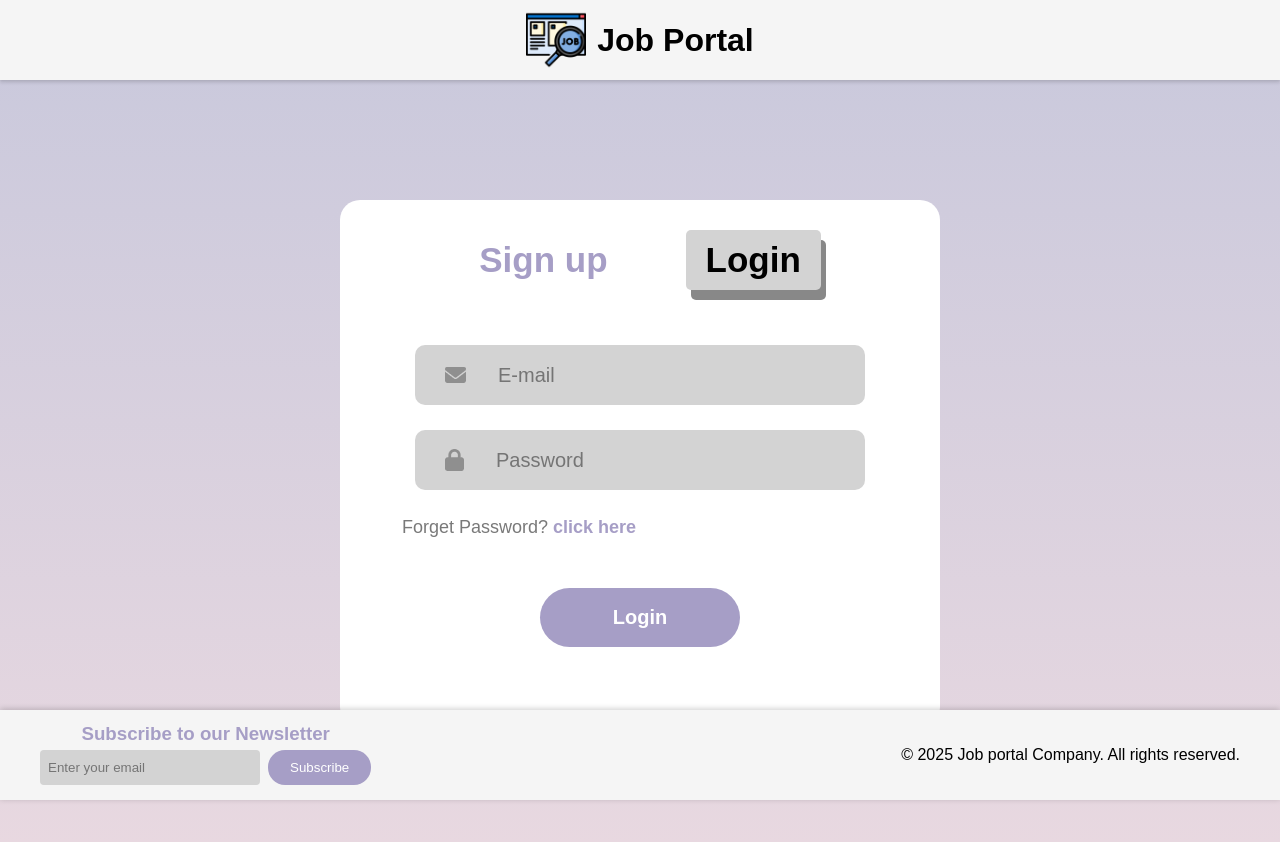
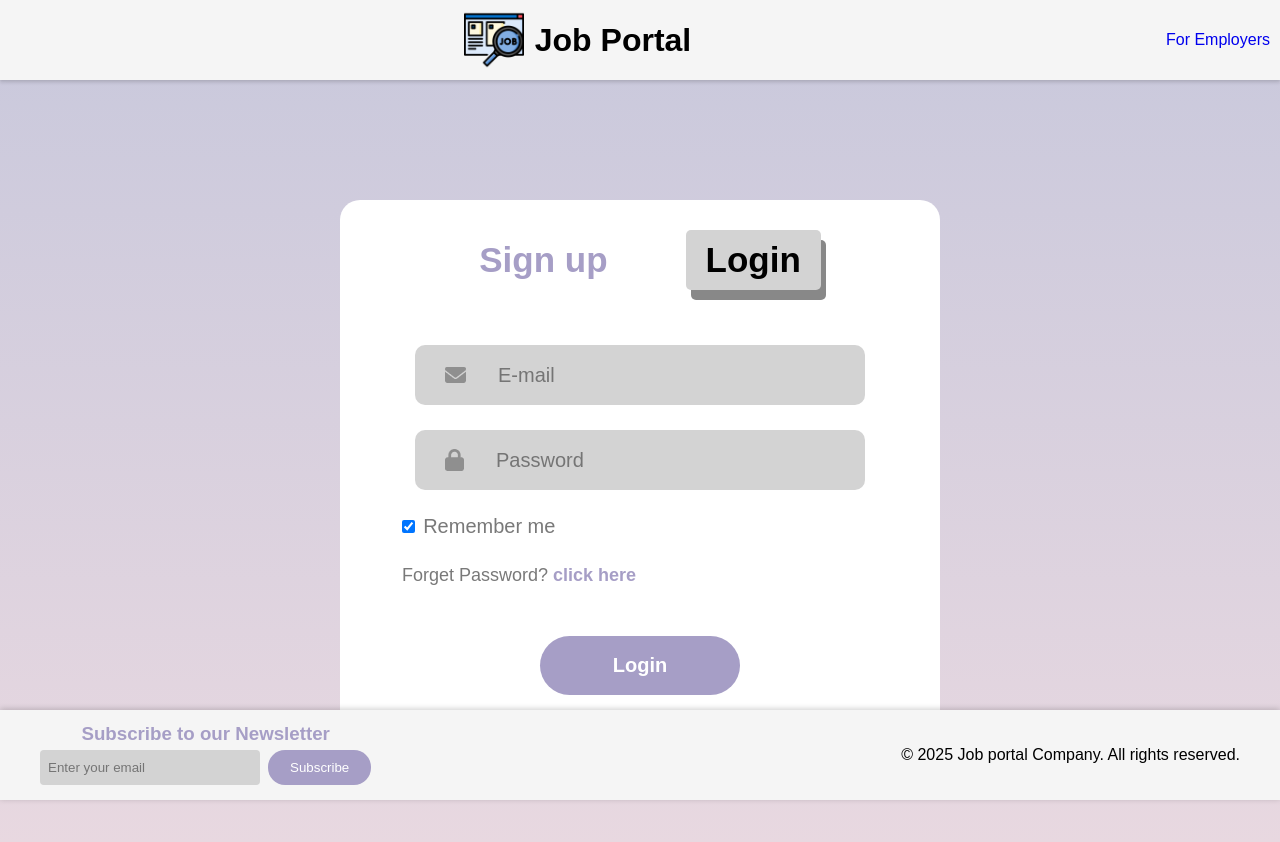
Before and after one commit to Suryakumar531/loginpage_jobportal, a React (Vite) app: page / in a window 1280 px wide. Both pictures are taken after a click on the element "Login". Shown: the top 842 px of the page. Built offline with nearby package versions, Linux system fonts and the light colour scheme.

Commit message:
added remember me and employer login link

```diff
--- a/src/App.css
+++ b/src/App.css
@@ -15,6 +15,23 @@
 
 .portal-logo {
   width: 60px;
+  margin-left: auto;
+}
+
+
+.employer-login-link {
+  margin-left: auto;
+  margin-right: 10px;
+}
+
+.employer-login-link > a {
+  text-decoration: none;
+  font-weight: 500;
+
+}
+
+.employer-login-link > a:hover {
+  color: #a69ec6;
 }
 
 .input-container {
@@ -78,6 +95,12 @@
   color: #797979;
   font-size: 20px;
   font-weight: 500;
+}
+
+.input-checkbox {
+  padding-left: 3.6rem;
+  font-size: 20px;
+  color: #797979;
 }
 
 .forget-password{
--- a/src/Components/Header.jsx
+++ b/src/Components/Header.jsx
@@ -7,6 +7,9 @@ export const Header = () => {
         <header className='portal-header'>
             <img className="portal-logo" src={jobLogo} alt="job-portal-logo" />
             <h1 className='portal-title'>Job Portal</h1>
+            <div className='employer-login-link'>
+                <a href='#'>For Employers</a>
+            </div>
         </header>
     </>
   )
--- a/src/Components/Login.jsx
+++ b/src/Components/Login.jsx
@@ -41,6 +41,11 @@ export const Login = () => {
             <img src={passwordIcon} alt="password"/>
             <input type="password" aria-label="password" name='password' placeholder='Password'></input>
           </div>
+          {formtype==="Login"&&
+            <div className="input-checkbox">
+            <input type="checkbox" id="remember" name="remember" value="remember" defaultChecked={true}/>
+            <label for="remember"> Remember me</label>
+          </div>}
         </div>
         {formtype==="Login"&&
         <div className="forget-password">Forget Password? <span>click here</span></div>}
```
